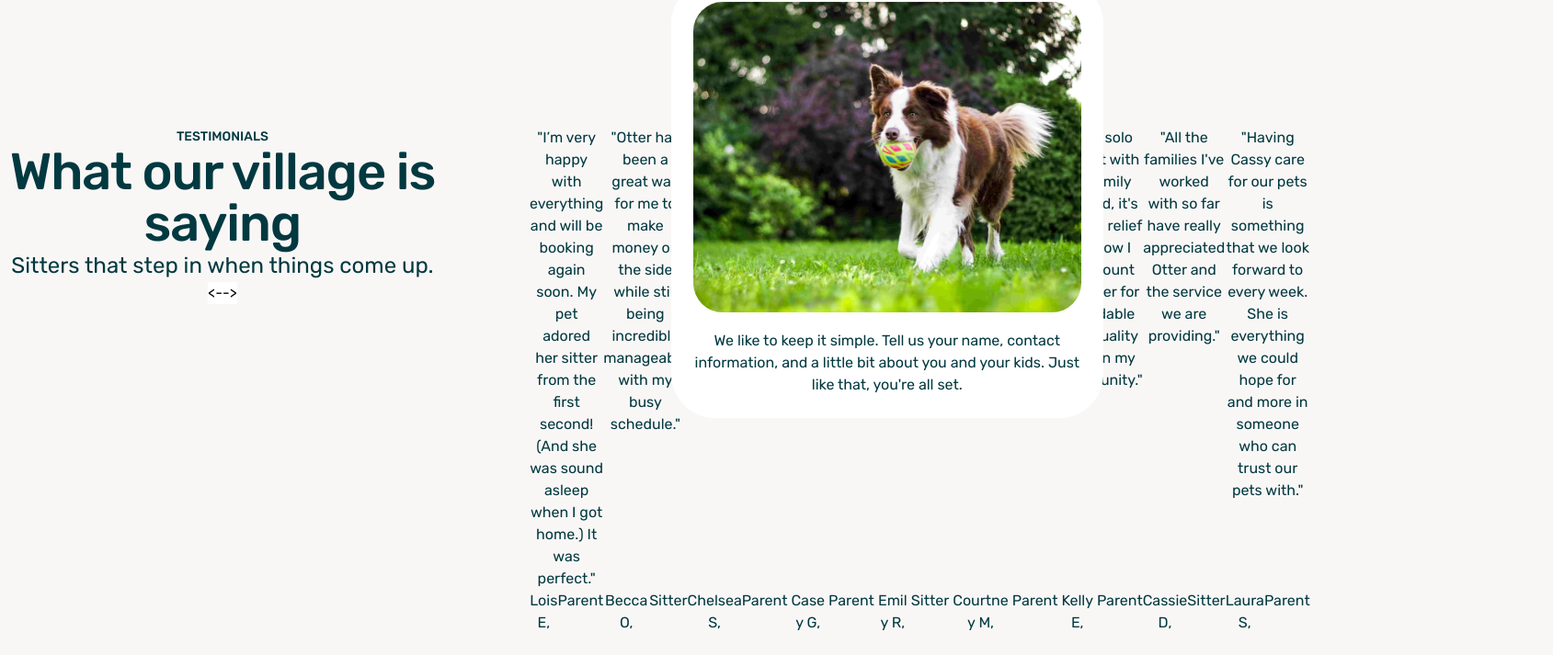
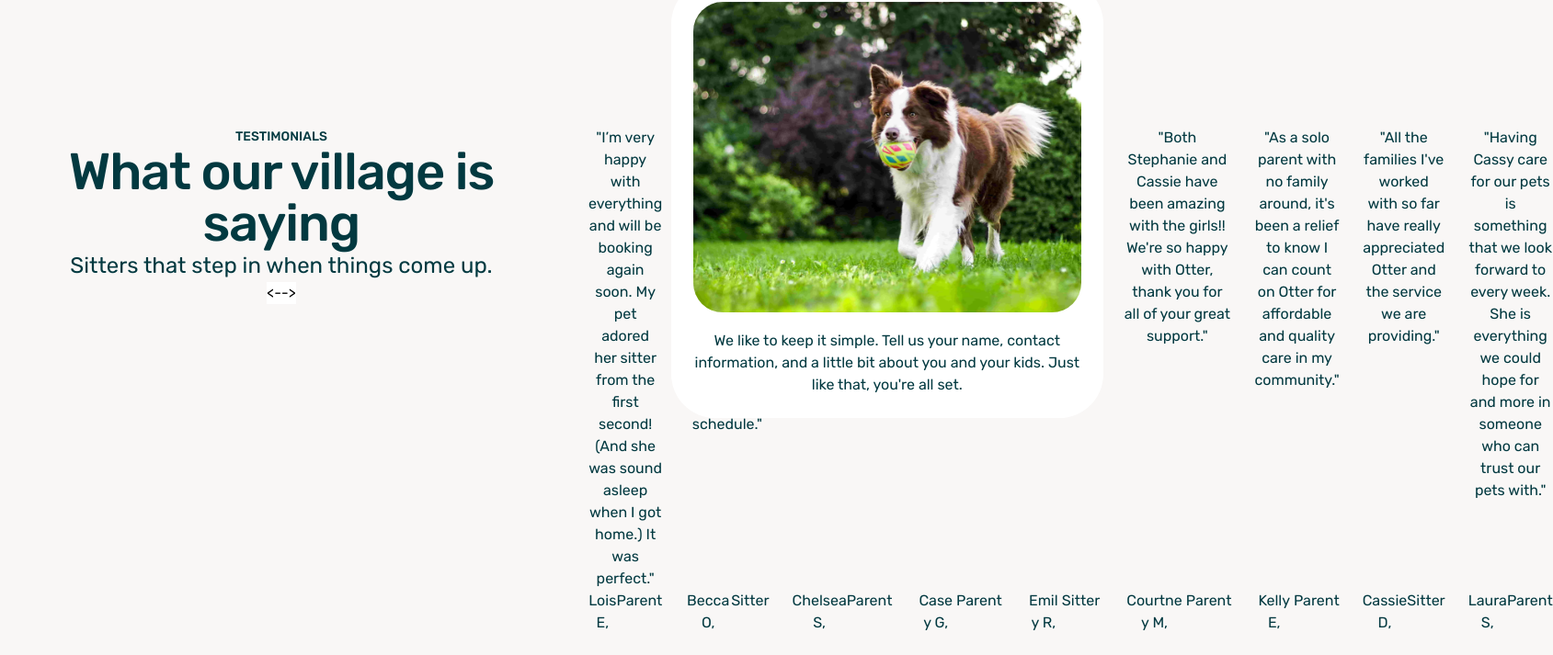
Before and after one commit to samsonc89/otter-replica, a React (Vite) app: page / in a window 1280 px wide. Shown: the part 1587-2300 px from the top of the page at 92% size, 1689 px wide, since content can reach past the window. Built offline with nearby package versions, Linux system fonts and the light colour scheme.

Commit message:
Fix height of cards

```diff
--- a/src/containers/Testimonials/testimonials.css
+++ b/src/containers/Testimonials/testimonials.css
@@ -1,16 +1,23 @@
 .testimonials-wrapper {
+  margin: 0 auto;
   width: 90%;
   display: flex;
   justify-content: space-between;
 }
 
 .testimonials-column-left {
-  width: 42%;
+  flex: 42%;
+  max-width: 42%;
 }
 .testimonials-column-right {
-  width: 50%;
+  flex: 50%;
+  max-width: 50%;
 }
 
 .testimonials-carousel-wrapper {
   display: flex;
+  gap: 25px;
+
+  width: 100%;
+  height: 100%;
 }
```
